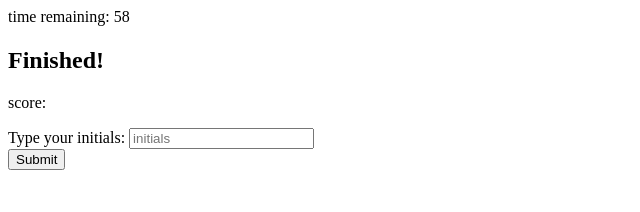
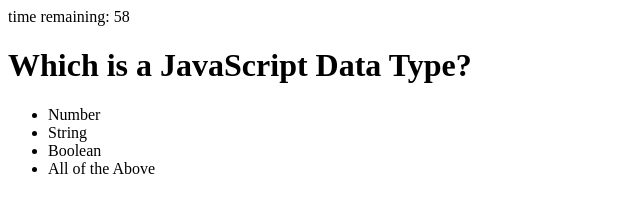
Before and after one commit to mawiano/JavaScript-Fundamentals-Quiz, a plain HTML site: page index.html in a window 1280 px wide. Both pictures are taken after a click on the button "Start Quiz". Shown: the whole page, without its empty margins (0-640 px from the left). Drawn offline with Linux system fonts and the light colour scheme.

Commit message:
added function to display Q&A

```diff
--- a/index.html
+++ b/index.html
@@ -21,18 +21,18 @@
     </section>
 
 <!-- My questions and answers container -->
-    <div class="questions-container">
+    <div class="questions-container hidden">
       <h1 id="question"> </h1>
-      <p class="answers"></p>
+      <ul class="answers"></ul>
     </div>
 
     <!-- Last page -->
-<div id="end-quiz" class="hidden"></div>
+<div id="end-quiz" class="hidden">
 <h2>Finished!</h2>
 <p>score: <span id="score"></span></p>
-
+</div>
 <!-- Initials form -->
-<form id="initials">
+<form id="initials" class="hidden">
   <label for="initials"
     >Type your initials:</label>
 
@@ -46,7 +46,7 @@
 </form>
 
 <!-- Final scores list -->
-<span class="scores-list"></span>
+<span class="scores-list hidden"></span>
 
     <script src="script.js"></script>
   </body>
--- a/script.js
+++ b/script.js
@@ -1,7 +1,7 @@
 var questionEl = document.querySelector("#question");
 var currentIndex = 0
 var startButton = document.querySelector("#Begin-button");
-var questionsContainer = document.querySelector("#questions-container");
+var questionsContainer = document.querySelector(".questions-container");
 var startPage = document.querySelector("#start-page");
 var timer = document.querySelector(".timer")
 var timeRemaining= 60;
@@ -11,7 +11,7 @@
     {
     question: "Which is a JavaScript Data Type?",
     options: ["Number", "String", "Boolean", "All of the Above"],
-    correctChoice: "All of the above"
+    correctChoice: "All of the Above"
 },
 {
     question: "When was JavaScript created?",
@@ -32,6 +32,8 @@
 function beginQuiz(){
     startTimer();
 startPage.setAttribute("class", "hidden");
+questionsContainer.classList.remove("hidden");
+displayQuestion();
 }
 
 function startTimer(){
@@ -49,13 +51,38 @@
     }, 1000);
 }
 
+// Function to Display the questions and answer choices.
+function displayQuestion(){
+    var currentQuestion= quizQA[currentIndex];
+    var title= currentQuestion.question;
+    var choices= currentQuestion.options;
+    var correctAnswer= currentQuestion.correctChoice;
 
-function displayQuestion(questionIndex){
-    questionEl.textContent= quizQA[questionIndex].question;
-questionsContainer.append(questionEl);
-answerEl.textContent= "";
-for (var i=0; i<quizQA[questionIndex].options.length; i++){
+    questionEl.textContent= title;
+// Looping through the array of questions
+answerEl.innerHTML= "";
+for (var i=0; i<choices.length; i++){
+    var listElement= document.createElement("li");
+    var choice= choices[i];
+    listElement.textContent= choice;
+    if (choice=== correctAnswer){
+        listElement.dataset.correctAnswer= true;
+    }else {
+        listElement.dataset.correctAnswer= false;
+    }
+//
+listElement.addEventListener("click", function(event){
+event.preventDefault();
+var currentchoice = event.target
+console.log(currentchoice)
+currentIndex++
+displayQuestion()
+})
 
+
+
+
+    answerEl.appendChild(listElement);
 }
 }
 
```
